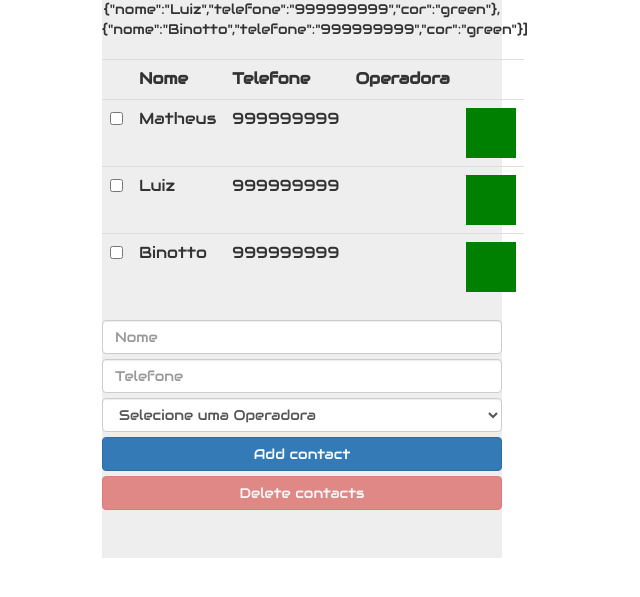
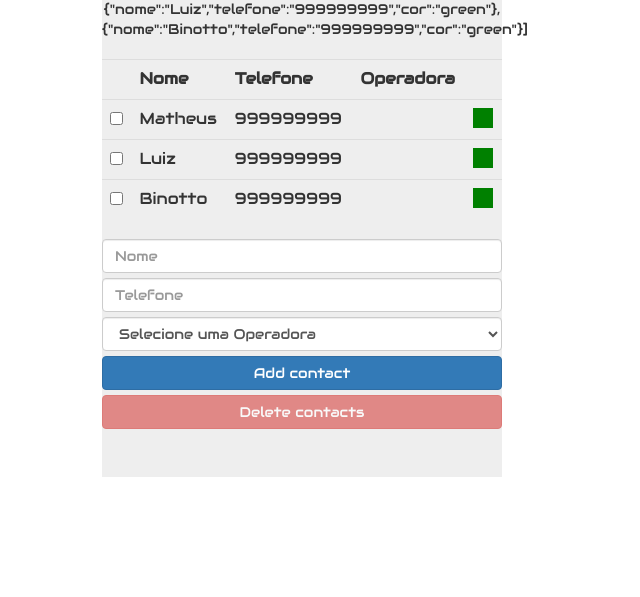
Before and after one commit to Binotto/phone-book-app, a plain HTML site: page index.html in a window 1280 px wide. Shown: the part 145-742 px from the top of the page, without its empty margins (338-978 px from the left). Drawn offline with nearby package versions, Linux system fonts and the light colour scheme.

Commit message:
ng-style - correct

```diff
--- a/index.html
+++ b/index.html
@@ -80,7 +80,7 @@
                 <td>{{contato.nome}}</td>
                 <td>{{contato.telefone}}</td>
                 <td>{{contato.operadora.nome}}</td>
-                <td><div style="width: 50px; height: 50px; background-color: green;" ng-style="{'background-color: contato.cor'}"></div></td>
+                <td><div style="width: 20px; height: 20px; background-color: green;" ng-style="{'background-color': contato.cor}"></div></td>
             </tr>
         </table>
         <input class="form-control" type="text" ng-model="contato.nome" placeholder="Nome"/>
```
